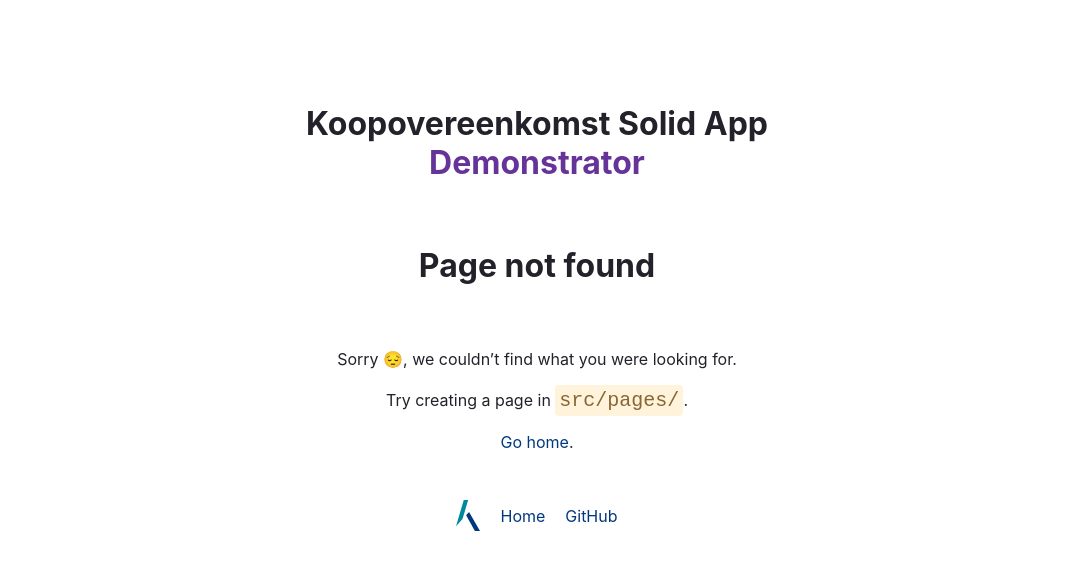
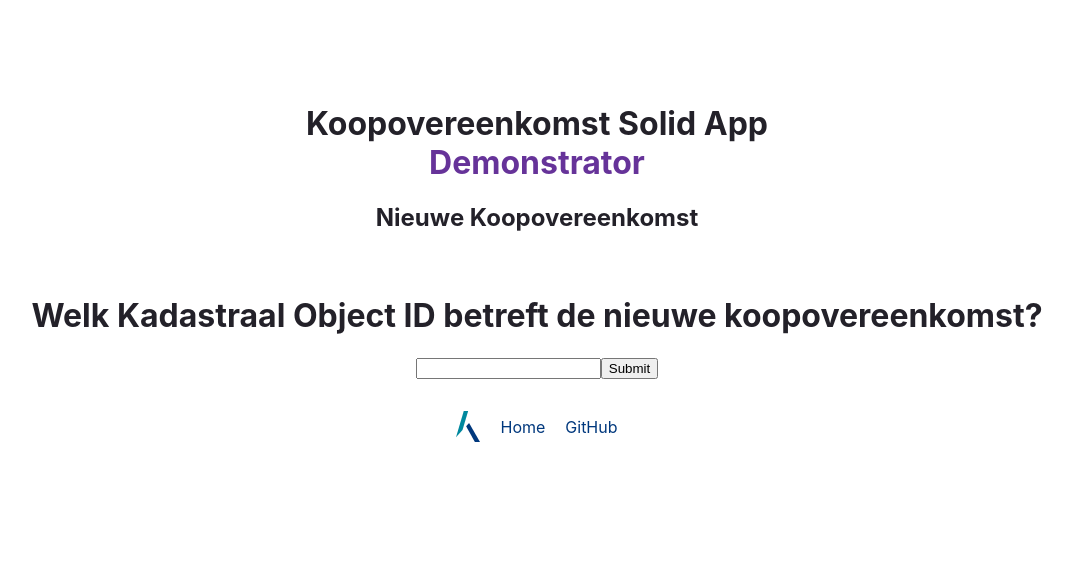
Before and after one commit to kadaster-labs/solid-quest, a Gatsby site in the folder demonstrator-koopovereenkomst-solid-app/: page /initiate in a window 1280 px wide. Before the commit this address had no page. Shown: the whole page, without its empty margins (103-1176 px from the left). Built offline with nearby package versions, Linux system fonts and the light colour scheme; Gatsby itself is replaced by a stand-in of ours.

Commit message:
added form + formik + ldflex

```diff
--- a/demonstrator-koopovereenkomst-solid-app/package.json
+++ b/demonstrator-koopovereenkomst-solid-app/package.json
@@ -17,12 +17,14 @@
     "deploy": "gatsby build --prefix-paths && gh-pages -d public"
   },
   "dependencies": {
+    "formik": "^2.2.9",
     "gatsby": "^4.21.1",
     "gatsby-plugin-image": "^2.21.0",
     "gatsby-plugin-sharp": "^4.21.0",
     "gatsby-plugin-sitemap": "^5.21.0",
     "gatsby-source-filesystem": "^4.21.1",
     "gatsby-transformer-sharp": "^4.21.0",
+    "ldflex": "^2.15.0",
     "react": "^18.1.0",
     "react-dom": "^18.1.0"
   },
--- a/demonstrator-koopovereenkomst-solid-app/src/components/header.tsx
+++ b/demonstrator-koopovereenkomst-solid-app/src/components/header.tsx
@@ -1,8 +1,11 @@
 import * as React from "react"
+
+const headerStyle = {
+    marginBottom: 64,
+}
 
 const headingStyles = {
     marginTop: 0,
-    marginBottom: 64,
     "text-align": "center",
 }
 
@@ -12,10 +15,13 @@ const headingAccentStyles = {
 
 export const Header = ({ title, links }: { title: string, links?: [] }) => {
     return (
-        <h1 style={headingStyles}>
-            Koopovereenkomst Solid App
-            <br />
-            <span style={headingAccentStyles}>Demonstrator</span>
-        </h1>
+        <div id="header" style={headerStyle}>
+            <h1 style={headingStyles}>
+                Koopovereenkomst Solid App
+                <br />
+                <span style={headingAccentStyles}>Demonstrator</span>
+            </h1>
+            <h2>{title}</h2>
+        </div>
     )
 }
--- /dev/null
+++ b/demonstrator-koopovereenkomst-solid-app/src/pages/initiate.tsx
@@ -0,0 +1,95 @@
+import { ErrorMessage, Field, Form, Formik, FormikErrors, FormikProps, withFormik } from "formik"
+import * as React from "react"
+import { Footer } from "../components/footer"
+import { Header } from "../components/header"
+import { Layout } from "../components/layout"
+import { SEO } from "../components/seo"
+
+const title = "Nieuwe Koopovereenkomst"
+
+
+// TODO task#1 insert Zorgeloos Vastgoed of BRK context based on LDflex
+
+// TODO task#2b new methode: call Kadaster KnowledgeGraph with provided kadObjectId and retrieve info
+
+// Shape of form values
+interface FormValues {
+    kadObjectId: string;
+}
+
+interface OtherProps {
+    message: string;
+}
+
+// Aside: You may see InjectedFormikProps<OtherProps, FormValues> instead of what comes below in older code.. InjectedFormikProps was artifact of when Formik only exported a HoC. It is also less flexible as it MUST wrap all props (it passes them through).
+const InnerForm = (props: OtherProps & FormikProps<FormValues>) => {
+    const { touched, errors, isSubmitting, message } = props;
+    return (
+        <Form>
+            <h1>{message}</h1>
+            <Field type="text" name="kadObjectId" />
+            {touched.kadObjectId && errors.kadObjectId && <div>{errors.kadObjectId}</div>}
+
+            <button type="submit" disabled={isSubmitting}>
+                Submit
+            </button>
+        </Form>
+    );
+};
+
+// The type of props MyForm receives
+interface MyFormProps {
+    kadObjectId?: string;
+    message: string; // if this passed all the way through you might do this or make a union type
+}
+
+// Wrap our form with the withFormik HoC
+const MyForm = withFormik<MyFormProps, FormValues>({
+    // Transform outer props into form values
+    mapPropsToValues: props => {
+        return {
+            kadObjectId: props.kadObjectId || '',
+        };
+    },
+
+    // Add a custom validation function (this can be async too!)
+    validate: (values: FormValues) => {
+        let errors: FormikErrors<FormValues> = {};
+        if (!values.kadObjectId) {
+            errors.kadObjectId = 'Required';
+        } else if (!isValidKadObjectId(values.kadObjectId)) {
+            errors.kadObjectId = 'Invalide Kadastraal Object ID';
+        }
+        return errors;
+    },
+
+    handleSubmit: values => {
+        // do submitting things
+        console.log({ values });
+        alert(JSON.stringify(values, null, 2));
+
+        // TODO task#2a await calling Kadaster Knowledge Graph method (see task#2b)
+    },
+})(InnerForm);
+
+const isValidKadObjectId = (input: string): boolean => {
+    return (input !== undefined && /^[0-9]{14}$/i.test(input));
+}
+
+const NewKoopovereenkomstPage = () => {
+    return (
+        <Layout>
+            <Header title={title}></Header>
+
+            <MyForm message="Welk Kadastraal Object ID betreft de nieuwe koopovereenkomst?" />
+
+            <Footer />
+        </Layout>
+    )
+}
+
+export default NewKoopovereenkomstPage
+
+export const Head = () => (
+    <SEO title={title} />
+)
```
Also changed, not shown: 1 other file.
